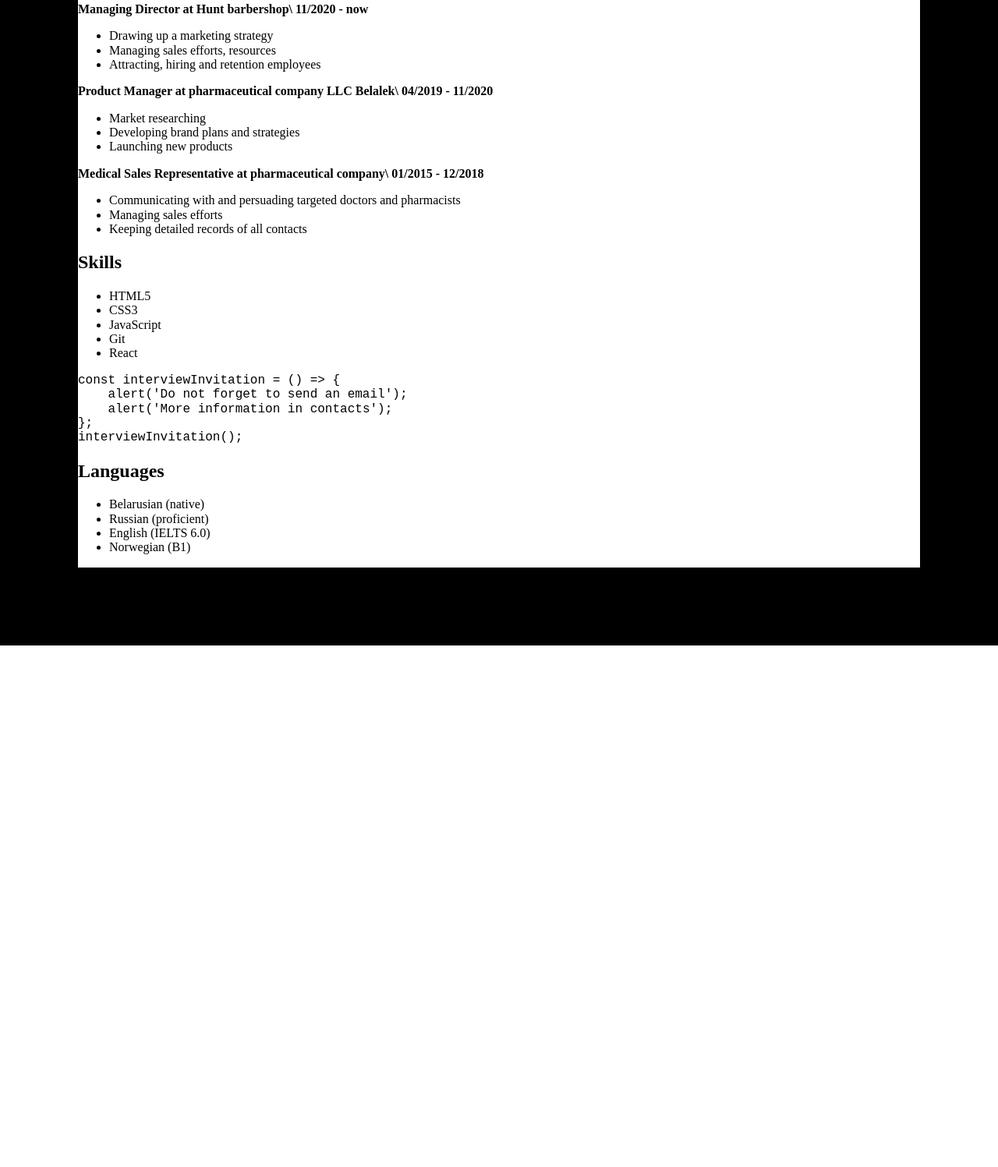
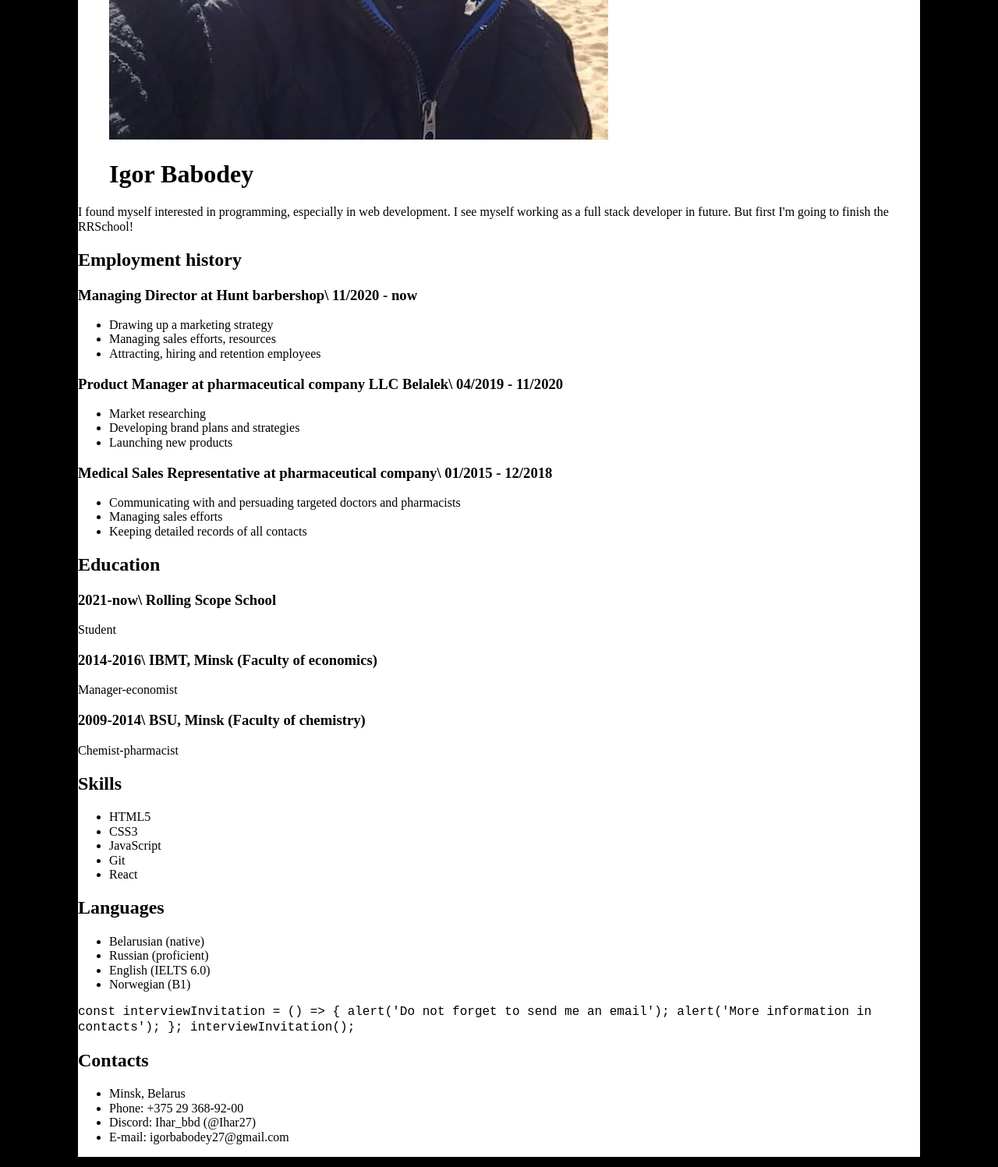
Before and after one commit to Ihar27/rsschool-cv, a plain HTML site: page index.html in a window 1280 px wide. Shown: the part 703-2200 px from the top of the page at 78% size. Before the commit the page ends 1531 px from the top, so only its background shows below. Drawn offline with nearby package versions, Linux system fonts and the light colour scheme.

Commit message:
feat: add main  information

```diff
--- a/index.html
+++ b/index.html
@@ -20,88 +20,97 @@
               <a href="" class="site-nav-link">About</a>
             </li>
             <li class="site-nav-item">
-              <a href="" class="site-nav-link">Education</a>
+              <a href="#Employment history" class="site-nav-link"
+                >Employment history</a
+              >
             </li>
             <li class="site-nav-item">
-              <a href="" class="site-nav-link">Employment history</a>
+              <a href="#Education" class="site-nav-link">Education</a>
             </li>
             <li class="site-nav-item">
-              <a href="" class="site-nav-link">Skills</a>
+              <a href="#Skills" class="site-nav-link">Skills</a>
             </li>
             <li class="site-nav-item">
-              <a href="" class="site-nav-link">Languages</a>
+              <a href="#Languages" class="site-nav-link">Languages</a>
             </li>
             <li class="site-nav-item">
-              <a href="" class="site-nav-link">Contacts</a>
+              <a href="#Contacts" class="site-nav-link">Contacts</a>
             </li>
           </ul>
         </nav>
       </header>
       <article class="page-chap">
-        <section class="about-img"></section>
-        <section class="about-info"></section>
-      </article>
-      <article class="page-chap"></article>
-      <article class="page-chap"></article>
-      <article class="page-chap"></article>
-      <article class="page-chap"></article>
-      <h1 id="igor-babodey">Igor Babodey</h1>
+        <section class="about-img">
+          <figure class="photo">
+            <img src="./img/profile.jpg" alt="Igor Babodey" />
+            <h1>Igor Babodey</h1>
+          </figure>
+        </section>
+        <section class="about-info">
           <p>
             I found myself interested in programming, especially in web
-        development.\ I see myself working as a full stack developer in future.
-        But first I&#39;m going to finish the RRSchool!
+            development. I see myself working as a full stack developer in
+            future. But first I'm going to finish the RRSchool!
           </p>
-      <h2 id="-contacts-"><strong>Contacts</strong></h2>
-      <ol>
-        <li>Minsk, Belarus</li>
-        <li>Phone: +375 29 368-92-00</li>
-        <li>Discord: Ihar_bbd (@Ihar27)</li>
-        <li>E-mail: igorbabodey27@gmail.com</li>
-      </ol>
-      <h2 id="-education-"><strong>Education</strong></h2>
-      <p><strong>2021-now\ Rolling Scope School</strong>\ Student</p>
-      <p>
-        <strong>2014-2016\ IBMT, Minsk (Faculty of economics)</strong>\
-        Manager-economist
-      </p>
-      <p>
-        <strong>2009-2014\ BSU, Minsk (Faculty of chemistry)</strong>\
-        Chemist-pharmacist
-      </p>
-      <h2 id="-employment-history-"><strong>Employment history</strong></h2>
-      <p>
-        <strong>Managing Director at Hunt barbershop\ 11/2020 - now</strong>
-      </p>
+        </section>
+      </article>
+      <article class="page-chap">
+        <section class="empl-list">
+          <h2 id="Employment history">Employment history</h2>
+          <div class="empl-list-item">
+            <h3>Managing Director at Hunt barbershop\ 11/2020 - now</h3>
             <ul>
               <li>Drawing up a marketing strategy</li>
               <li>Managing sales efforts, resources</li>
               <li>Attracting, hiring and retention employees</li>
             </ul>
-      <p>
-        <strong
-          >Product Manager at pharmaceutical company LLC Belalek\ 04/2019 -
-          11/2020</strong
-        >
-      </p>
+          </div>
+          <div class="empl-list-item">
+            <h3>
+              Product Manager at pharmaceutical company LLC Belalek\ 04/2019 -
+              11/2020
+            </h3>
             <ul>
               <li>Market researching</li>
               <li>Developing brand plans and strategies</li>
               <li>Launching new products</li>
             </ul>
-      <p>
-        <strong
-          >Medical Sales Representative at pharmaceutical company\ 01/2015 -
-          12/2018</strong
-        >
-      </p>
+          </div>
+          <div class="empl-list-item">
+            <h3>
+              Medical Sales Representative at pharmaceutical company\ 01/2015 -
+              12/2018
+            </h3>
             <ul>
               <li>
-          Communicating with and persuading targeted doctors and pharmacists
+                Communicating with and persuading targeted doctors and
+                pharmacists
               </li>
               <li>Managing sales efforts</li>
               <li>Keeping detailed records of all contacts</li>
             </ul>
-      <h2 id="-skills-"><strong>Skills</strong></h2>
+          </div>
+        </section>
+        <section class="educ-list">
+          <h2 id="Education">Education</h2>
+          <div class="educ-list-item">
+            <h3>2021-now\ Rolling Scope School</h3>
+            Student
+          </div>
+          <div class="educ-list-item">
+            <h3>2014-2016\ IBMT, Minsk (Faculty of economics)</h3>
+            Manager-economist
+          </div>
+          <div class="educ-list-item">
+            <h3>2009-2014\ BSU, Minsk (Faculty of chemistry)</h3>
+            Chemist-pharmacist
+          </div>
+        </section>
+      </article>
+      <article class="page-chap">
+        <section class="skills-list">
+          <h2 id="Skills">Skills</h2>
+          <div class="skills-list-item">
             <ul>
               <li>HTML5</li>
               <li>CSS3</li>
@@ -109,20 +118,48 @@
               <li>Git</li>
               <li>React</li>
             </ul>
-      <pre><code>const interviewInvitation = <span class="hljs-literal">()</span> =&gt; {
-    alert(<span class="hljs-symbol">'Do</span> not forget to send an email');
-    alert(<span class="hljs-symbol">'More</span> information <span class="hljs-keyword">in</span> contacts');
-};
-interviewInvitation<span class="hljs-literal">()</span>;
-</code></pre>
-      <h2 id="-languages-"><strong>Languages</strong></h2>
+          </div>
+        </section>
+        <section class="lang-list">
+          <h2 id="Languages">Languages</h2>
+          <div class="lang-list-item">
             <ul>
               <li>Belarusian (native)</li>
               <li>Russian (proficient)</li>
               <li>English (IELTS 6.0)</li>
               <li>Norwegian (B1)</li>
             </ul>
-      <header class="about"></header>
+          </div>
+        </section>
+      </article>
+      <article class="page-chap">
+        <section class="code">
+          <code
+            >const interviewInvitation =
+            <span class="hljs-literal">()</span> =&gt; { alert(<span
+              class="hljs-symbol"
+              >'Do</span
+            >
+            not forget to send me an email'); alert(<span class="hljs-symbol"
+              >'More</span
+            >
+            information <span class="hljs-keyword">in</span> contacts'); };
+            interviewInvitation<span class="hljs-literal">()</span>;
+          </code>
+        </section>
+      </article>
+      <article class="page-chap">
+        <section class="cont">
+          <h2 class="cont" id="Contacts">Contacts</h2>
+          <ul class="cont-info">
+            <li class="cont-info-item">Minsk, Belarus</li>
+            <li class="cont-info-item">Phone: +375 29 368-92-00</li>
+            <li class="cont-info-item">Discord: Ihar_bbd (@Ihar27)</li>
+            <li class="cont-info-item">E-mail: igorbabodey27@gmail.com</li>
+          </ul>
+        </section>
+      </article>
+      <footer class="page-footer"></footer>
     </main>
   </body>
 </html>
```
Also changed, not shown: img/profile.jpg (added). Lines whose indentation alone changed are shown as unchanged.
